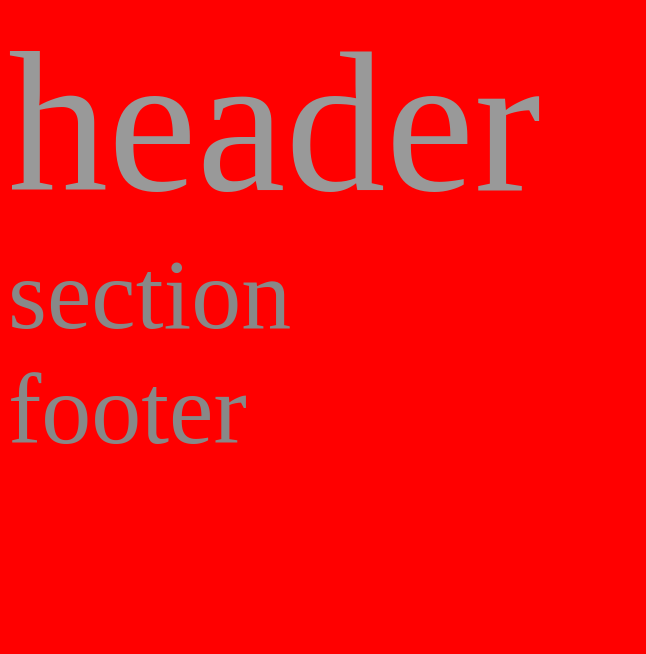
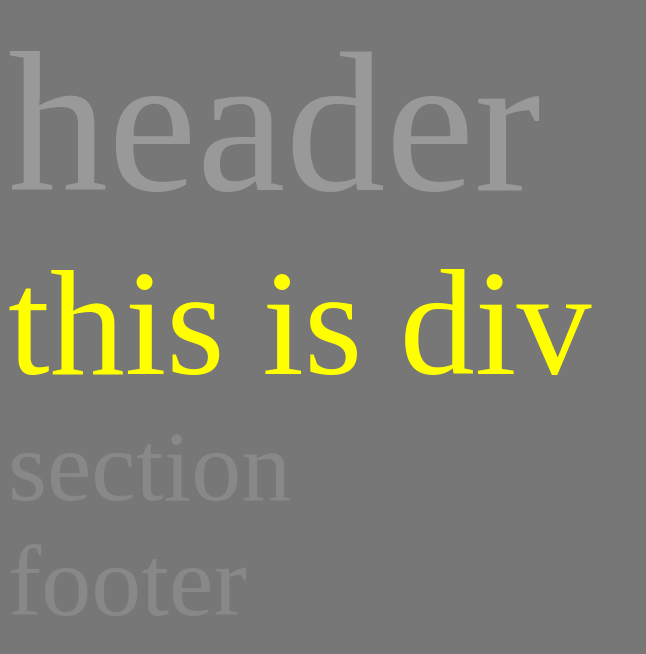
Before and after one commit to ScorpionJay/grunt-demo, a website: page src/index.html in a window 1280 px wide. Shown: the whole page, without its empty margins (0-646 px from the left). Drawn offline with nearby package versions, Linux system fonts and the light colour scheme; files that its build step writes are made by us from their sources.

Commit message:
optimize

```diff
--- a/gruntfile.js
+++ b/gruntfile.js
@@ -29,7 +29,7 @@ module.exports = function(grunt) {
       },
       scripts: {
          files: [
-                    'src/sass/**/*.scss'
+                  'src/sass/**/*.scss'
                 ],
                 tasks: ['sass']
             }
@@ -41,7 +41,7 @@ module.exports = function(grunt) {
              files: [{
                 expand: true,
                 cwd: 'src/sass',
-                src: ['*.scss'],
+                src: ['main.scss'],
                 dest: 'src/css',
                 ext: '.css'
               }]
--- a/src/index.html
+++ b/src/index.html
@@ -12,6 +12,7 @@
 	</header>
 
 	<section>
+		<div class="home">this is div</div>
 		section
 	</section>
 
--- /dev/null
+++ b/src/sass/home.scss
@@ -0,0 +1,3 @@
+.home {
+	color: yellow;
+}
--- a/src/sass/main.scss
+++ b/src/sass/main.scss
@@ -1,4 +1,6 @@
-$bgColor : red;
+@import "home.scss";
+
+$bgColor : #777;
 $headerColor: #999;
 $color : #888;
 
@@ -15,6 +17,10 @@ header {
 section {
 	color: $color;
 	font-size:100px;
+
+	div {
+		font-size:150px;
+	}
 }
 
 footer {
```
Also changed, not shown: README.md, test.txt (deleted).
